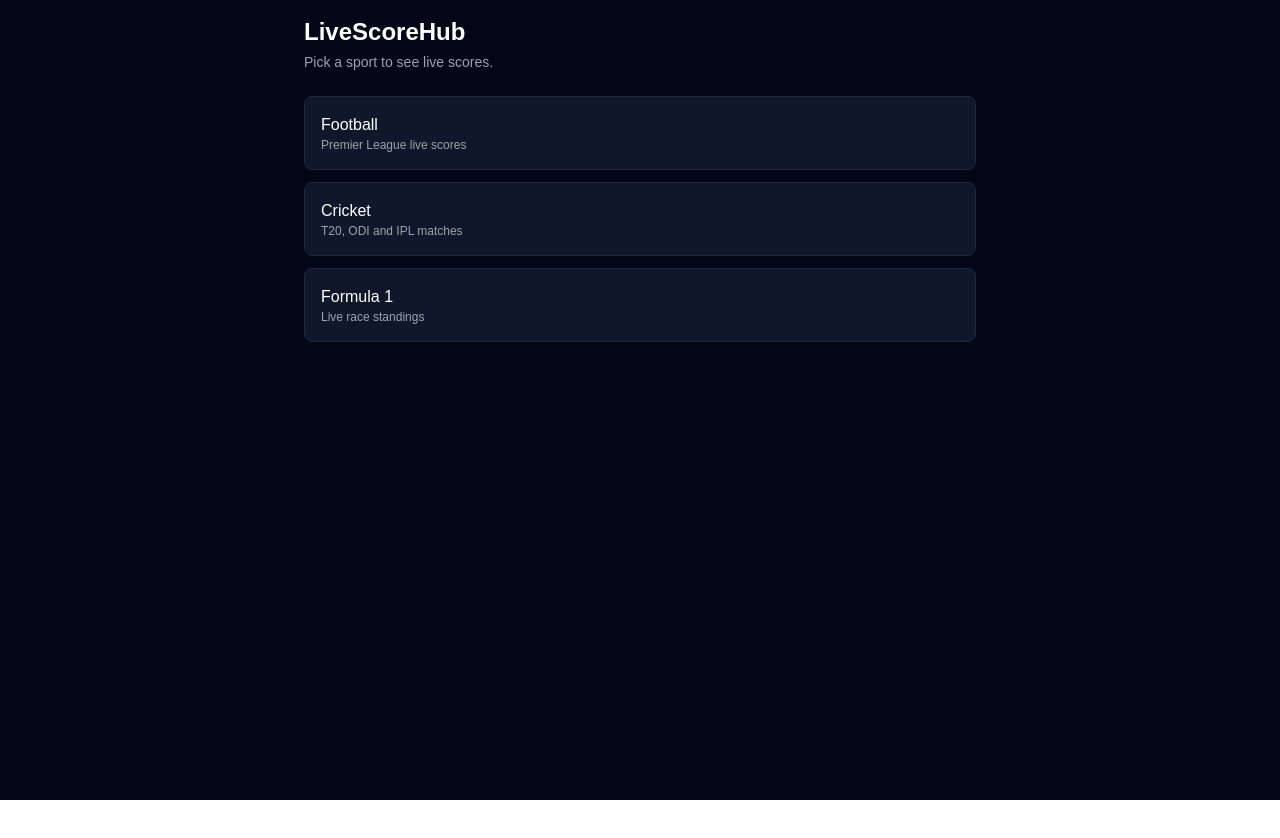
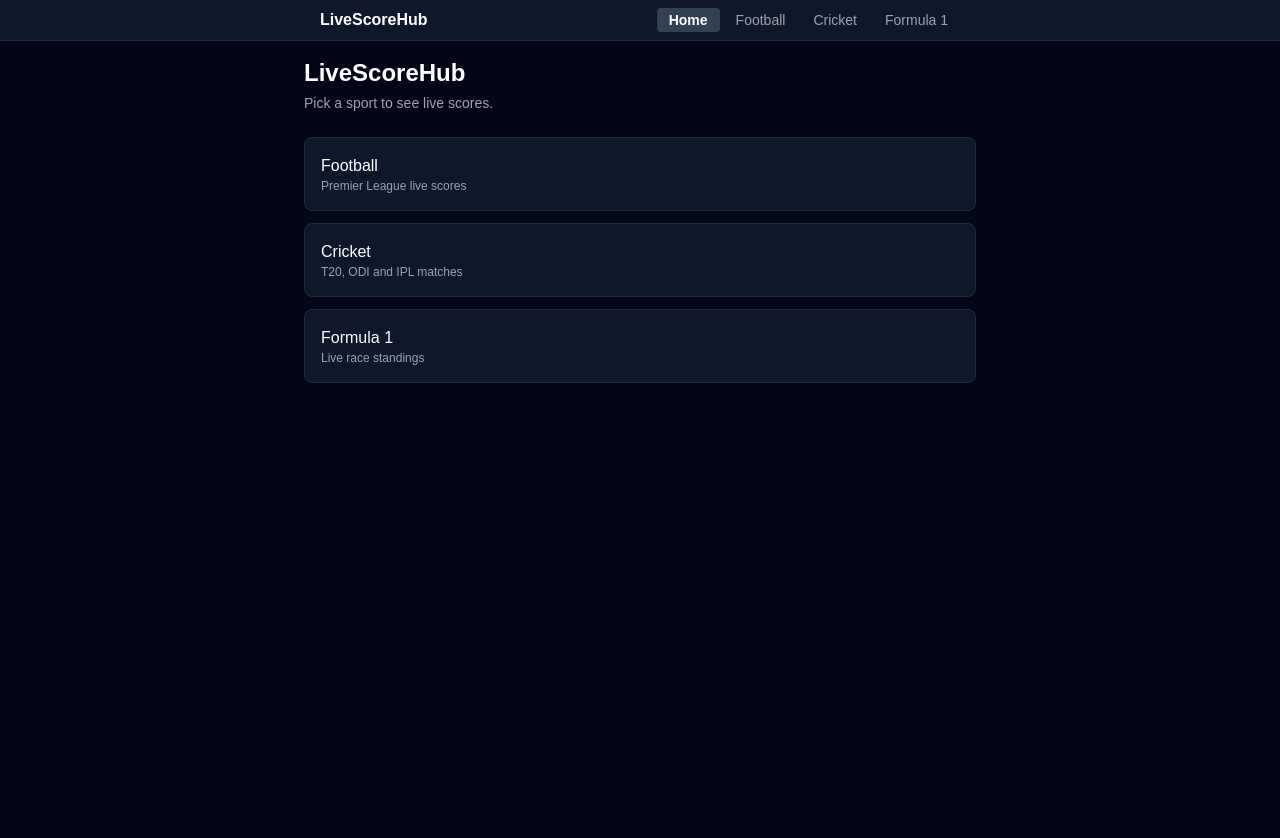
Before and after one commit to Umar-zahid/live-scores, a Next.js app: page / in a window 1280 px wide. Shown: the top 838 px of the page. Before the commit the page ends 800 px from the top, so only its background shows below. Built offline with nearby package versions, Linux system fonts and the light colour scheme.

Commit message:
Add shared nav bar

```diff
--- a/app/layout.tsx
+++ b/app/layout.tsx
@@ -1,33 +1,21 @@
-import type { Metadata } from "next";
-import localFont from "next/font/local";
-import "./globals.css";
-
-const geistSans = localFont({
-  src: "./fonts/GeistVF.woff",
-  variable: "--font-geist-sans",
-  weight: "100 900",
-});
-const geistMono = localFont({
-  src: "./fonts/GeistMonoVF.woff",
-  variable: "--font-geist-mono",
-  weight: "100 900",
-});
+import type { Metadata } from 'next';
+import './globals.css';
+import NavBar from '@/components/shared/NavBar';
 
 export const metadata: Metadata = {
-  title: "Create Next App",
-  description: "Generated by create next app",
+  title: 'LiveScoreHub',
+  description: 'Live scores for football, cricket and Formula 1',
 };
 
 export default function RootLayout({
   children,
-}: Readonly<{
+}: {
   children: React.ReactNode;
-}>) {
+}) {
   return (
     <html lang="en">
-      <body
-        className={`${geistSans.variable} ${geistMono.variable} antialiased`}
-      >
+      <body className="bg-slate-950">
+        <NavBar />
         {children}
       </body>
     </html>
--- /dev/null
+++ b/components/shared/NavBar.tsx
@@ -0,0 +1,45 @@
+'use client';
+
+import Link from 'next/link';
+import { usePathname } from 'next/navigation';
+
+const links = [
+  { href: '/', label: 'Home' },
+  { href: '/football', label: 'Football' },
+  { href: '/cricket', label: 'Cricket' },
+  { href: '/f1', label: 'Formula 1' },
+];
+
+export default function NavBar() {
+  const pathname = usePathname();
+
+  const isActive = (href: string) =>
+    href === '/' ? pathname === '/' : pathname.startsWith(href);
+
+  return (
+    <nav className="sticky top-0 z-50 border-b border-slate-800 bg-slate-900 text-white">
+      <div className="mx-auto flex max-w-2xl items-center justify-between gap-3 px-4 py-2">
+        <Link href="/" className="shrink-0 text-sm font-bold sm:text-base">
+          LiveScoreHub
+        </Link>
+
+        <ul className="flex items-center gap-1 overflow-x-auto">
+          {links.map((l) => (
+            <li key={l.href}>
+              <Link
+                href={l.href}
+                className={`whitespace-nowrap rounded px-2 py-1 text-xs transition-colors sm:px-3 sm:text-sm ${
+                  isActive(l.href)
+                    ? 'bg-slate-700 font-semibold text-white'
+                    : 'text-gray-400 hover:bg-slate-800 hover:text-white'
+                }`}
+              >
+                {l.label}
+              </Link>
+            </li>
+          ))}
+        </ul>
+      </div>
+    </nav>
+  );
+}
```
